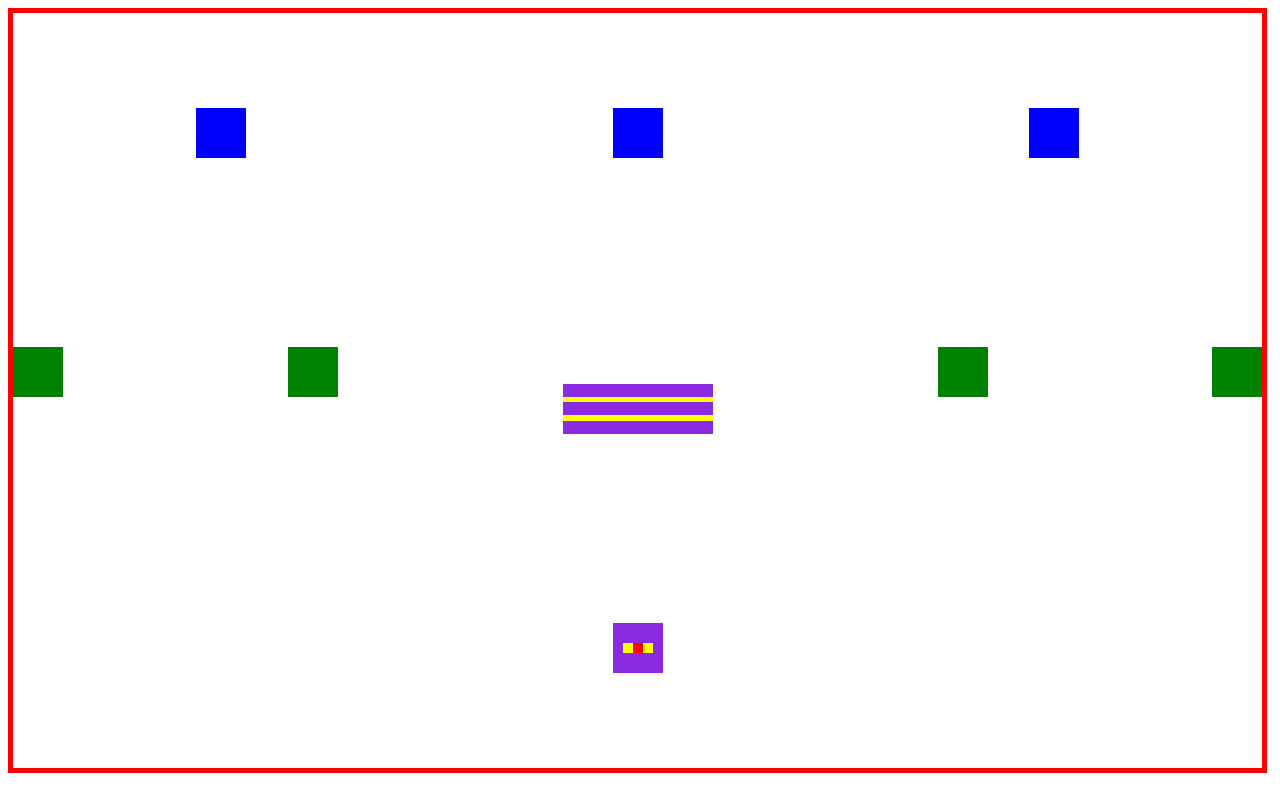
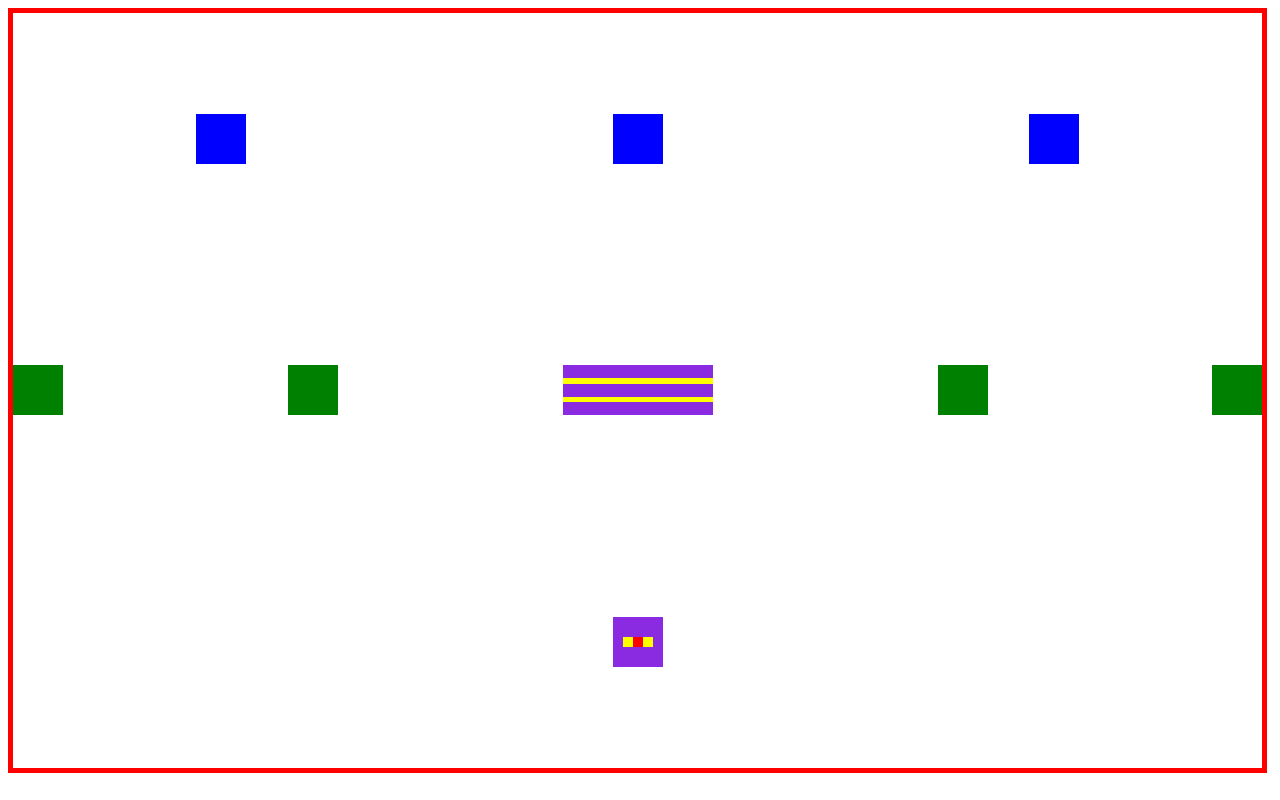
Before and after one commit to EKuzmenko/HTML-new, a plain HTML site: page html_flex.html in a window 1280 px wide. Drawn offline with Linux system fonts and the light colour scheme.

Commit message:
delete 28 string

```diff
--- a/style_flex.css
+++ b/style_flex.css
@@ -25,9 +25,10 @@ width: calc(98vw - 5px);
 display:flex;
 flex-direction: row;
 justify-content: space-between;
-align-items:baseline;
 }
-/*.second div {
+/*align-items:baseline;
+}
+.second div {
     width: 50px;
     height: 50px;
     background-color: green;
```
